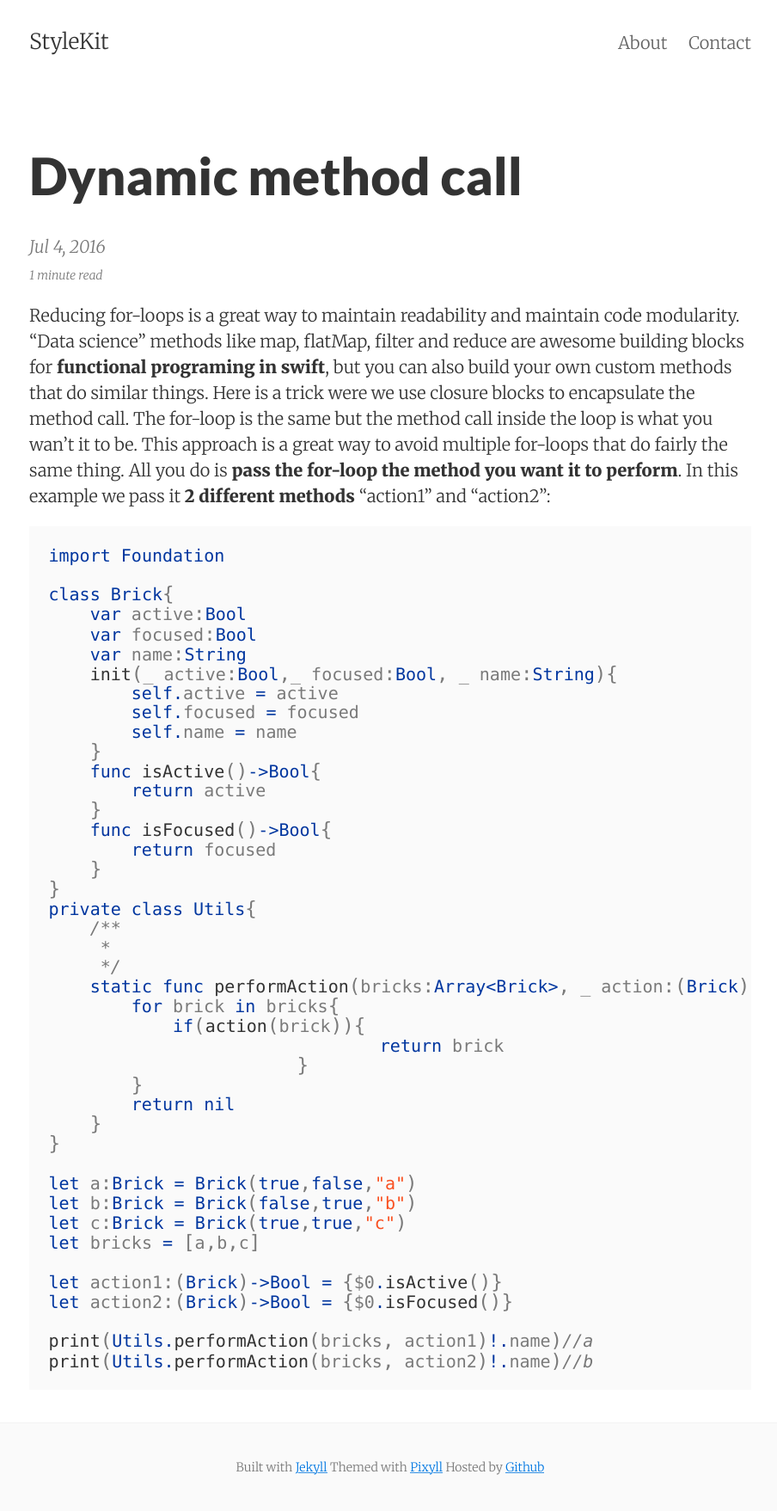
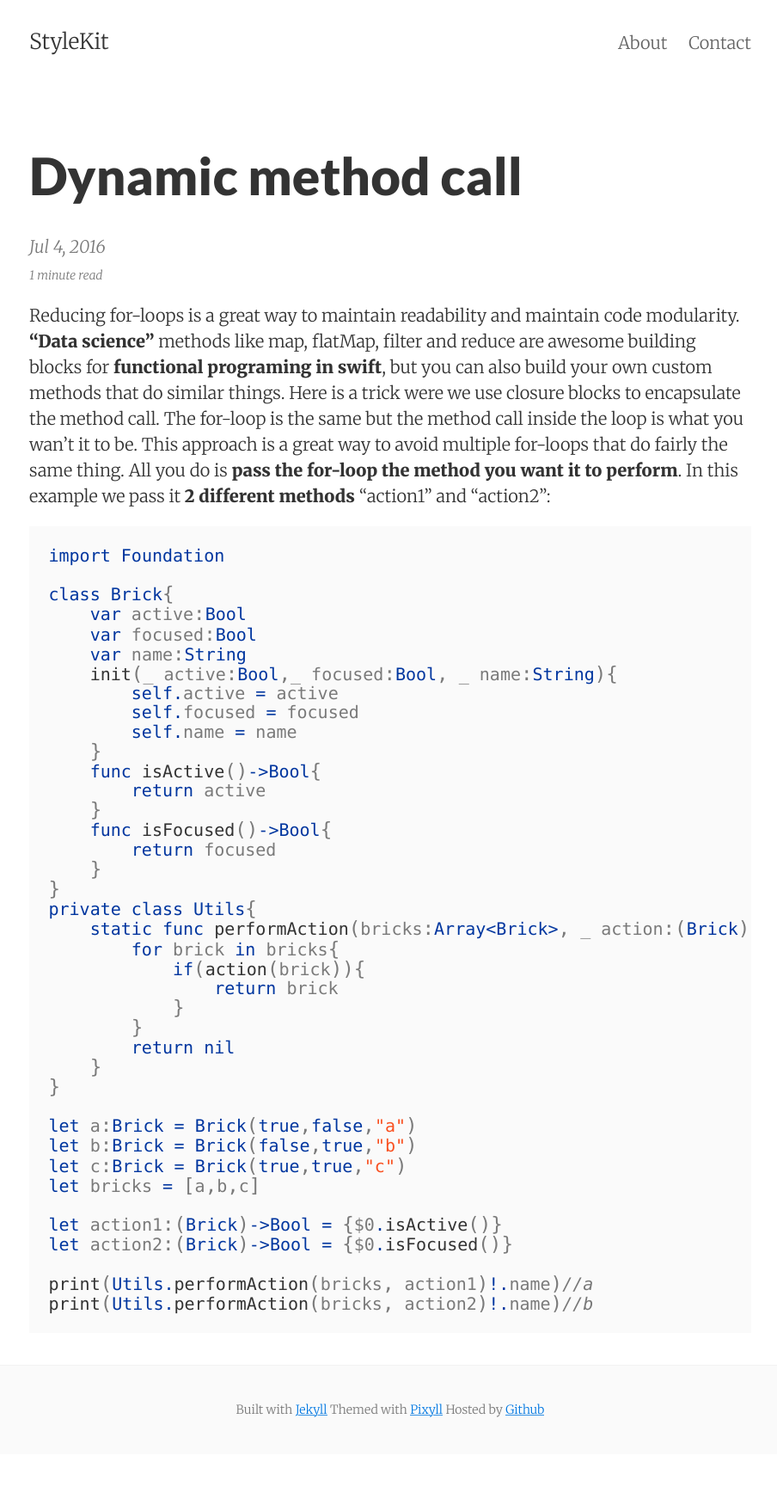
Before and after one commit to stylekit/stylekit.github.io, a Jekyll site: the page built from _posts/2016-07-04-Dynamic-method-call.md, in a window 1280 px wide. Shown: the whole page at 86% size, without its empty margins (186-1090 px from the left). Built offline with Jekyll 4.4.1, drawn with Linux system fonts in a browser that asks for light colours; nearby versions of some CDN libraries; comment, search, counter and statistics services are not loaded; after the commit the page ends 1691 px from its top, so only the background shows below that.

Commit message:
Files modified: 1


Modified 1 file:
_posts/2016-07-04-Dynamic-method-call.md

````diff
--- a/_posts/2016-07-04-Dynamic-method-call.md
+++ b/_posts/2016-07-04-Dynamic-method-call.md
@@ -1,4 +1,4 @@
-Reducing for-loops is a great way to maintain readability and maintain code modularity. "Data science" methods like map, flatMap, filter and reduce are awesome building blocks for **functional programing in swift**, but you can also build your own custom methods that do similar things. <!--more--> Here is a trick were we use closure blocks to encapsulate the method call. The for-loop is the same but the method call inside the loop is what you wan't it to be. This approach is a great way to avoid multiple for-loops that do fairly the same thing. All you do is **pass the for-loop the method you want it to perform**. In this example we pass it **2 different methods** "action1" and "action2":
+Reducing for-loops is a great way to maintain readability and maintain code modularity. **"Data science"** methods like map, flatMap, filter and reduce are awesome building blocks for **functional programing in swift**, but you can also build your own custom methods that do similar things. <!--more--> Here is a trick were we use closure blocks to encapsulate the method call. The for-loop is the same but the method call inside the loop is what you wan't it to be. This approach is a great way to avoid multiple for-loops that do fairly the same thing. All you do is **pass the for-loop the method you want it to perform**. In this example we pass it **2 different methods** "action1" and "action2":
 
 ```swift
 import Foundation
@@ -20,14 +20,11 @@
     }
 }
 private class Utils{
-    /**
-     *
-     */
     static func performAction(bricks:Array<Brick>, _ action:(Brick)->Bool)->Brick?{
         for brick in bricks{
             if(action(brick)){
-				return brick
-			}
+            	return brick
+            }
         }
         return nil
     }
````
